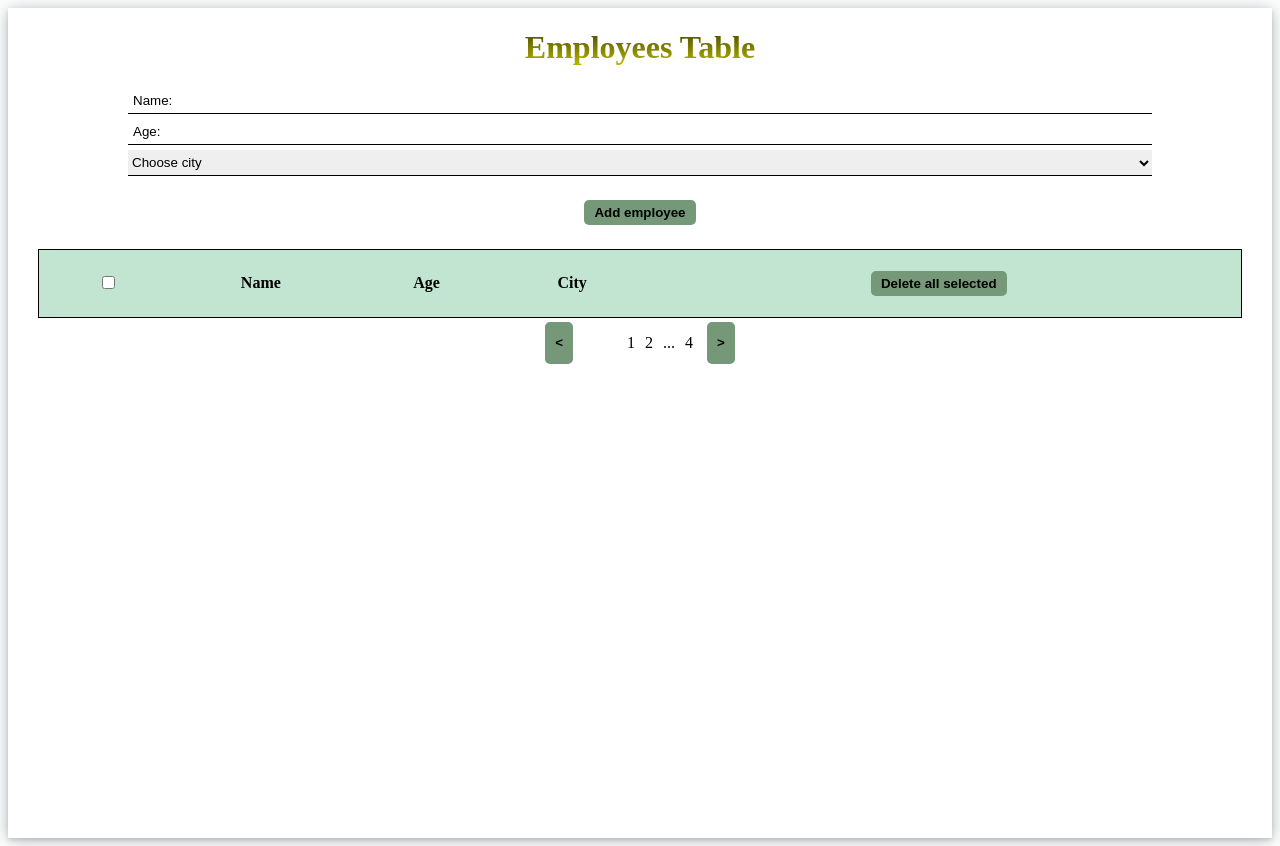
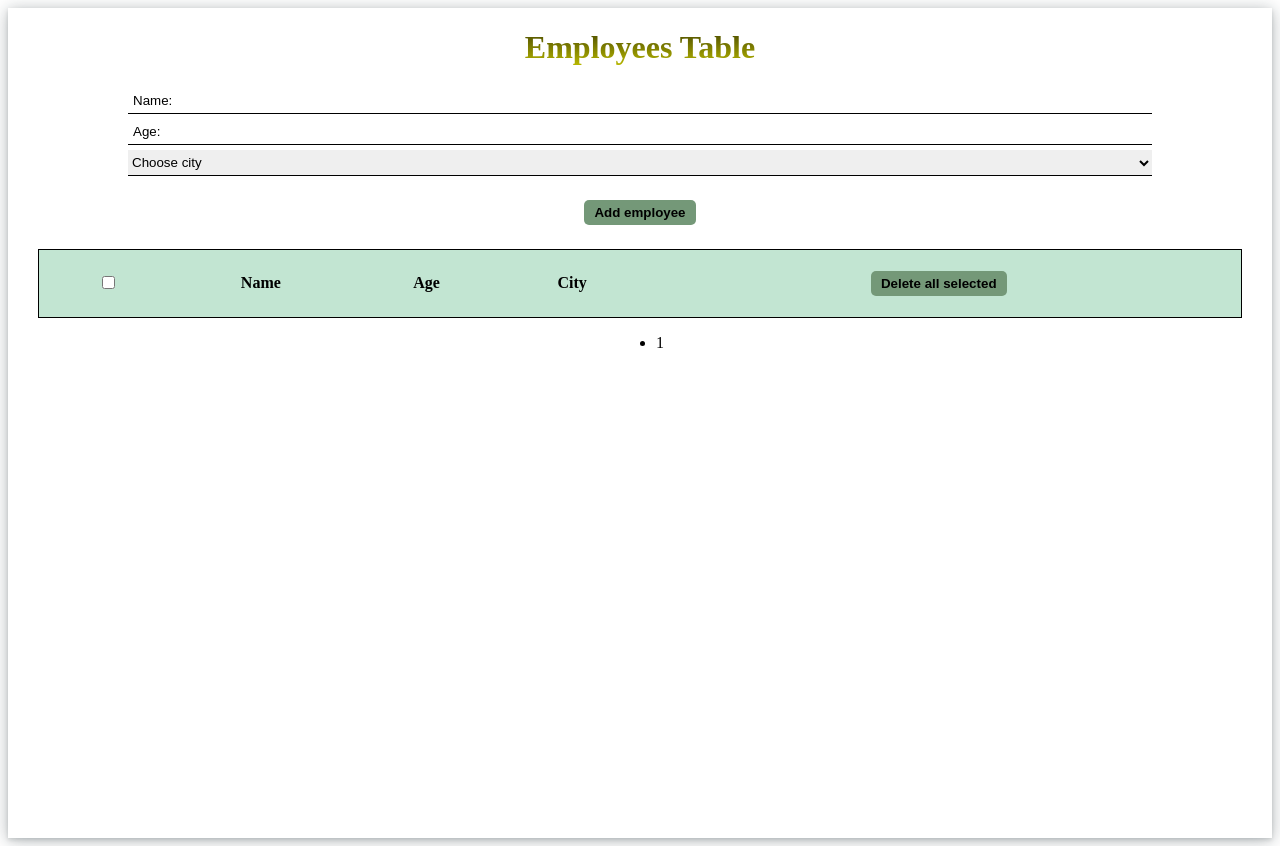
Before and after one commit to gogpg/crud-react, a React (Create React App) app: page / in a window 1280 px wide. Built offline with nearby package versions, Linux system fonts and the light colour scheme.

Commit message:
pagination

```diff
--- a/src/App.jsx
+++ b/src/App.jsx
@@ -12,6 +12,8 @@ function App() {
   const [data, dispachData] = useReducer(data_reducer, null)
 
   const [isCheck, setIsCheck] = useState(false)
+  let pagesList = [[]];
+  const [page, setPage] = useState(1)
 
   useEffect(() => {
     dispachData(loadData_action())
@@ -28,7 +30,10 @@ function App() {
         data,
         dispachData,
         isCheck,
-        setIsCheck
+        setIsCheck,
+        pagesList,
+        page,
+        setPage
       }}>
         <NewData />
         <Table />
--- a/src/components/TableBody.jsx
+++ b/src/components/TableBody.jsx
@@ -4,7 +4,7 @@ import DataContext from "./DataContext";
 
 function TableBody() {
 
-    const { data, dispachData, setIsCheck } = useContext(DataContext)
+    const { data, dispachData, setIsCheck, pagesList, page } = useContext(DataContext)   // is data context
 
 
     const check = (id, e) => {
@@ -78,20 +78,17 @@ function TableBody() {
         notDeletedData = [...data].filter(e => !e.deleted)  //visi kurie neistrinti
     }
 
-    let newData = [[]];
-
     while (notDeletedData.length > 0) {
-        if (newData[newData.length - 1].length < 3) {
-            newData[newData.length - 1].push(notDeletedData.shift());    ///shift pasiima pirma elementa ir ji pasalina is pries tai buvusio masyvo
+        if (pagesList[pagesList.length - 1].length < 3) {
+            pagesList[pagesList.length - 1].push(notDeletedData.shift());    ///shift pasiima pirma elementa ir ji pasalina is pries tai buvusio masyvo
         } else {
-            newData.push([notDeletedData.shift()]);
+            pagesList.push([notDeletedData.shift()]);
         }
-
     }
 
     return (
         <tbody>
-            {newData[0].map(e => e.focus ? focusEmployee(e) : blurEmployee(e))}
+            {pagesList[page - 1]?.map(e => e.focus ? focusEmployee(e) : blurEmployee(e))}
         </tbody>
     )
 }
--- a/src/components/TablePagesList.jsx
+++ b/src/components/TablePagesList.jsx
@@ -1,17 +1,52 @@
+import { useContext } from "react"
+import DataContext from "./DataContext"
 
-export default function TablePagesList() {
+export default function TablePagesList() {                            ////puslapiavimas
+    const { pagesList, page, setPage } = useContext(DataContext)
+
     return (
         <nav style={{ display: 'flex', gap: '10px' }}>
 
-            <button>{'<'}</button>
-            <ul style={{ display: 'flex', listStyleType: 'none', gap: '10px' }}>
-                <li>1</li>
-                <li>2</li>
-                <li>...</li>
-                <li>4</li>
+            {page > 1 ? <button onClick={() => setPage(p => p - 1)}>{'<'}</button> : null}
+
+            <ul>
+
+                {page === 2 && <li onClick={() => setPage(1)}>1</li>}
+
+                {page === 3 &&
+                    <>
+                        <li onClick={() => setPage(1)}>1</li>
+                        <li onClick={() => setPage(2)}>2</li>
+                    </>}
+
+                {page > 3 &&
+                    <>
+                        <li onClick={() => setPage(1)}>1</li>
+                        <li>...</li>
+                        <li onClick={() => setPage(p => p - 1)}>{page - 1}</li>
+                    </>}
+
+                <li>{page}</li>
+
+                {page < pagesList.length - 2 &&
+                    <>
+                        <li onClick={() => setPage(p => p + 1)}>{page + 1}</li>
+                        <li>...</li>
+                        <li onClick={() => setPage(pagesList.length)}>{pagesList.length}</li>
+                    </>}
+
+                {page === pagesList.length - 2 &&
+                    <>
+                        <li onClick={() => setPage(p => p + 1)}>{page + 1}</li>
+                        <li onClick={() => setPage(p => p + 2)}>{page + 2}</li>
+                    </>}
+
+                {page === pagesList.length - 1 &&
+                    <li onClick={() => setPage(p => p + 1)}>{page + 1}</li>}
+
             </ul>
-            <button>{'>'}</button>
 
+            {page < pagesList.length && <button onClick={() => setPage(p => p + 1)}>{'>'}</button>}
 
         </nav>
     )
```
